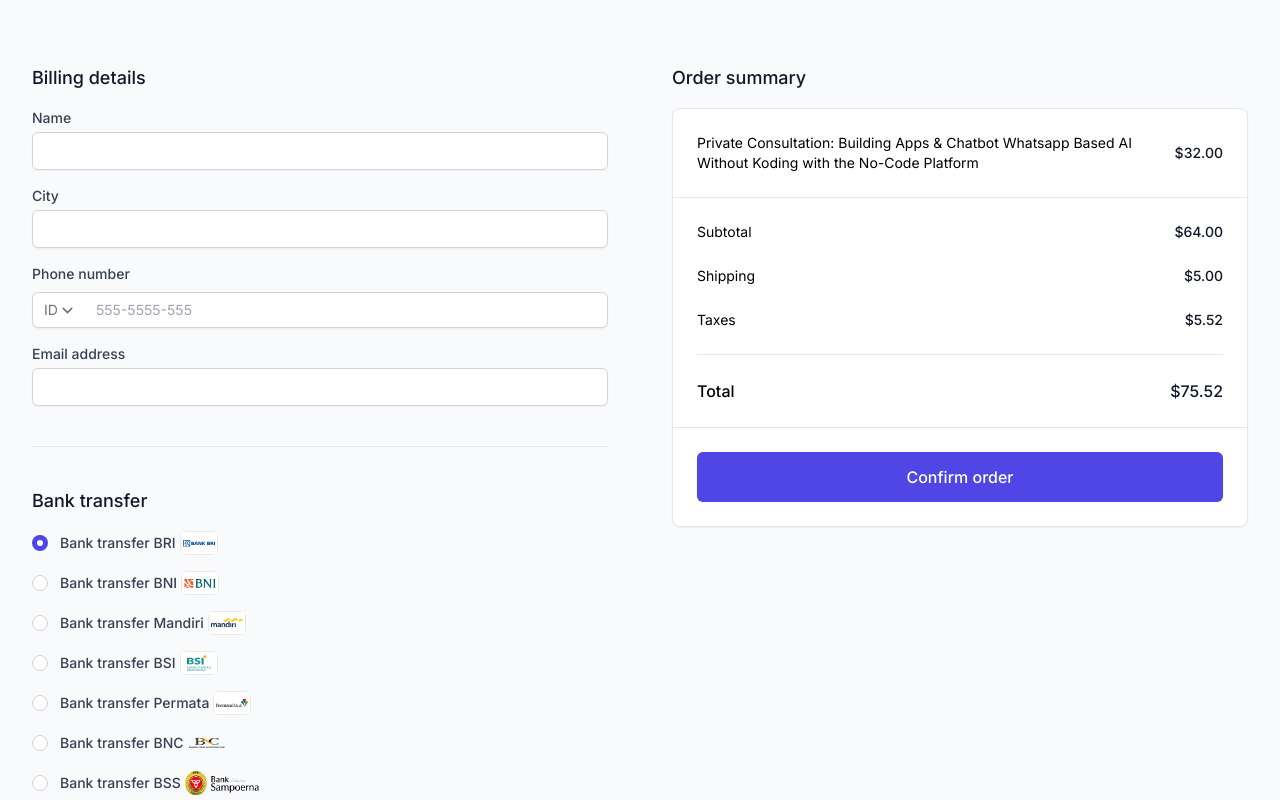
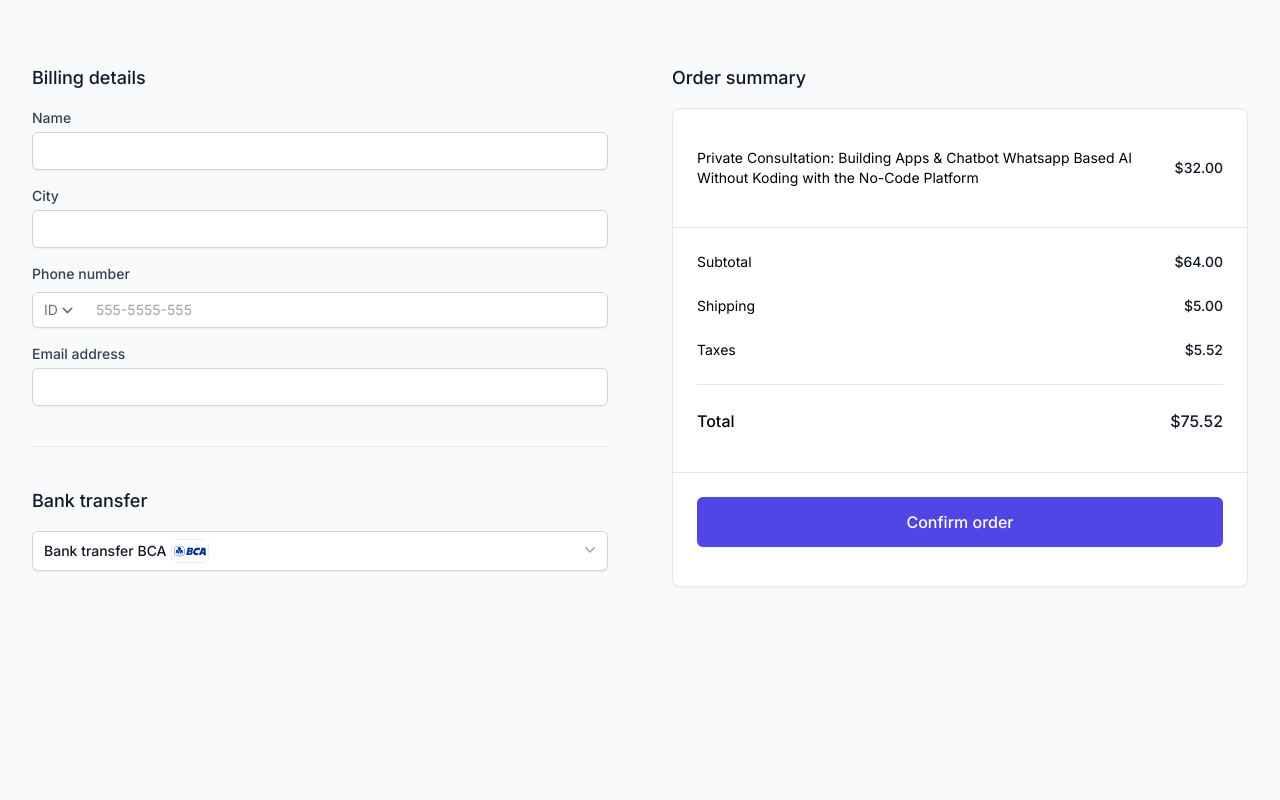
Before and after one commit to Bizpaid/frontend, a Next.js app: page /checkout in a window 1280 px wide. Shown: the top 800 px of the page. Built offline with nearby package versions, Linux system fonts and the light colour scheme.

Commit message:
Convert bank transfer to dropdown (#1)

```diff
--- a/src/app/checkout/page.js
+++ b/src/app/checkout/page.js
@@ -2,10 +2,9 @@ import { CheckoutForm } from "@/components";
 
 export default function CheckoutPage() {
     return (
-        <div className="bg-gray-50">
+        <div className="bg-gray-50 overflow-auto h-full">
             <div className="mx-auto max-w-2xl px-4 pb-24 pt-16 sm:px-6 lg:max-w-7xl lg:px-8">
                 <h2 className="sr-only">Checkout</h2>
-
                 <CheckoutForm />
             </div>
         </div>
--- a/src/app/layout.js
+++ b/src/app/layout.js
@@ -13,8 +13,8 @@ export const metadata = {
 
 export default function RootLayout({ children }) {
     return (
-        <html lang="en">
-            <body className={inter.className}>
+        <html lang="en" className="h-full">
+            <body className={`h-full ${inter.className}`}>
                 {children}
                 <Setup />
             </body>
--- a/src/components/CheckoutForm.js
+++ b/src/components/CheckoutForm.js
@@ -1,25 +1,35 @@
 "use client";
 
 import { useState } from "react";
+import {
+    Menu,
+    MenuButton,
+    MenuItem,
+    MenuItems,
+    Transition,
+} from "@headlessui/react";
+import { ChevronDownIcon } from "@heroicons/react/20/solid";
 import cn from "classnames";
 
 import { PhoneNumber } from "@/common";
 import { OrderSummary } from "@/components";
 
 const bankTransfers = [
-    { id: "bri", title: "Bank transfer BRI", image: "/bri.svg" },
-    { id: "bni", title: "Bank transfer BNI", image: "/bni.svg" },
-    { id: "mandiri", title: "Bank transfer Mandiri", image: "/mandiri.svg" },
-    { id: "bsi", title: "Bank transfer BSI", image: "/bsi.svg" },
-    { id: "permata", title: "Bank transfer Permata", image: "/permata.svg" },
-    { id: "bnc", title: "Bank transfer BNC", image: "/bnc.png" },
-    { id: "bss", title: "Bank transfer BSS", image: "/bss.png" },
-    { id: "bca", title: "Bank transfer BCA", image: "/bca.svg" },
-    { id: "bjb", title: "Bank transfer BJB", image: "/bjb.svg" },
-    { id: "cimb", title: "Bank transfer CIMB", image: "/cimb.svg" },
+    { id: "bca", name: "Bank transfer BCA", image: "/bca.svg" },
+    { id: "mandiri", name: "Bank transfer Mandiri", image: "/mandiri.svg" },
+    { id: "bni", name: "Bank transfer BNI", image: "/bni.svg" },
+    { id: "bri", name: "Bank transfer BRI", image: "/bri.svg" },
+    { id: "bsi", name: "Bank transfer BSI", image: "/bsi.svg" },
+    { id: "permata", name: "Bank transfer Permata", image: "/permata.svg" },
+    { id: "bnc", name: "Bank transfer BNC", image: "/bnc.png" },
+    { id: "bss", name: "Bank transfer BSS", image: "/bss.png" },
+    { id: "bjb", name: "Bank transfer BJB", image: "/bjb.svg" },
+    { id: "cimb", name: "Bank transfer CIMB", image: "/cimb.svg" },
 ];
 
 export default function CheckoutForm() {
+    const [selectedBank, setSelectedBank] = useState(bankTransfers[0]);
+
     return (
         <form className="lg:grid lg:grid-cols-2 lg:gap-x-12 xl:gap-x-16">
             <div>
@@ -94,34 +104,67 @@ export default function CheckoutForm() {
 
                     <fieldset className="mt-4">
                         <legend className="sr-only">Bank options</legend>
-                        <div className="space-y-4 flex flex-col">
-                            {bankTransfers.map((bank, bankIdx) => (
+                        <Menu
+                            as="div"
+                            className="relative inline-block text-left w-full mb-4"
+                        >
+                            <div>
+                                <MenuButton className="inline-flex w-full justify-between gap-x-1.5 rounded-md bg-white px-3 py-2 text-sm font-medium text-gray-900 shadow-sm ring-1 ring-inset ring-gray-300 hover:bg-gray-50">
+                                    <div className="flex items-center">
+                                        {selectedBank.name}
+                                        <img
+                                            src={selectedBank.image}
+                                            alt={selectedBank.title}
+                                            className={cn(
+                                                "ml-1 h-[24px] rounded-md",
+                                                {
+                                                    "w-[38px]":
+                                                        selectedBank.id !==
+                                                        "bss",
+                                                    "w-[74px]":
+                                                        selectedBank.id ===
+                                                        "bss",
+                                                }
+                                            )}
+                                        />
+                                    </div>
+                                    <ChevronDownIcon
+                                        className="-mr-1 h-5 w-5 text-gray-400"
+                                        aria-hidden="true"
+                                    />
+                                </MenuButton>
+                            </div>
+
+                            <Transition
+                                enter="transition ease-out duration-100"
+                                enterFrom="transform opacity-0 scale-95"
+                                enterTo="transform opacity-100 scale-100"
+                                leave="transition ease-in duration-75"
+                                leaveFrom="transform opacity-100 scale-100"
+                                leaveTo="transform opacity-0 scale-95"
+                            >
+                                <MenuItems className="absolute left-0 z-10 mt-2 w-full origin-top-right rounded-md bg-white shadow-lg ring-1 ring-black ring-opacity-5 focus:outline-none">
+                                    <div className="py-1">
+                                        {bankTransfers.map((bank) => (
+                                            <MenuItem
+                                                key={bank.id}
+                                                onClick={() =>
+                                                    setSelectedBank(bank)
+                                                }
+                                            >
+                                                {({ focus }) => (
                                                     <div
-                                    key={bank.id}
-                                    className="flex items-center"
+                                                        className={cn(
+                                                            "flex items-center px-4 py-2 text-sm",
+                                                            {
+                                                                "bg-gray-100 text-gray-900":
+                                                                    focus,
+                                                                "text-gray-700":
+                                                                    !focus,
+                                                            }
+                                                        )}
                                                     >
-                                    {bankIdx === 0 ? (
-                                        <input
-                                            id={bank.id}
-                                            name="payment-type"
-                                            type="radio"
-                                            defaultChecked
-                                            className="h-4 w-4 border-gray-300 text-indigo-600 focus:ring-indigo-500"
-                                        />
-                                    ) : (
-                                        <input
-                                            id={bank.id}
-                                            name="payment-type"
-                                            type="radio"
-                                            className="h-4 w-4 border-gray-300 text-indigo-600 focus:ring-indigo-500"
-                                        />
-                                    )}
-
-                                    <label
-                                        htmlFor={bank.id}
-                                        className="ml-3 text-sm font-medium text-gray-700 flex items-center"
-                                    >
-                                        {bank.title}
+                                                        {bank.name}
                                                         <img
                                                             src={bank.image}
                                                             alt={bank.title}
@@ -129,16 +172,22 @@ export default function CheckoutForm() {
                                                                 "ml-1 h-[24px] rounded-md",
                                                                 {
                                                                     "w-[38px]":
-                                                        bank.id !== "bss",
+                                                                        bank.id !==
+                                                                        "bss",
                                                                     "w-[74px]":
-                                                        bank.id === "bss",
+                                                                        bank.id ===
+                                                                        "bss",
                                                                 }
                                                             )}
                                                         />
-                                    </label>
                                                     </div>
+                                                )}
+                                            </MenuItem>
                                         ))}
                                     </div>
+                                </MenuItems>
+                            </Transition>
+                        </Menu>
                     </fieldset>
                 </div>
             </div>
--- a/src/components/OrderSummary.js
+++ b/src/components/OrderSummary.js
@@ -18,7 +18,7 @@ export default function OrderSummary() {
         <div className="mt-10 lg:mt-0">
             <h2 className="text-lg font-medium text-gray-900">Order summary</h2>
 
-            <div className="mt-4 rounded-lg border border-gray-200 bg-white shadow-sm">
+            <div className="mt-4 rounded-lg border border-gray-200 flex flex-col justify-evenly bg-white shadow-sm min-h-[calc(100%-44px)]">
                 <h3 className="sr-only">Items in your cart</h3>
                 <ul role="list" className="divide-y divide-gray-200">
                     {products.map((product) => (
```
Lines whose indentation alone changed are shown as unchanged.
